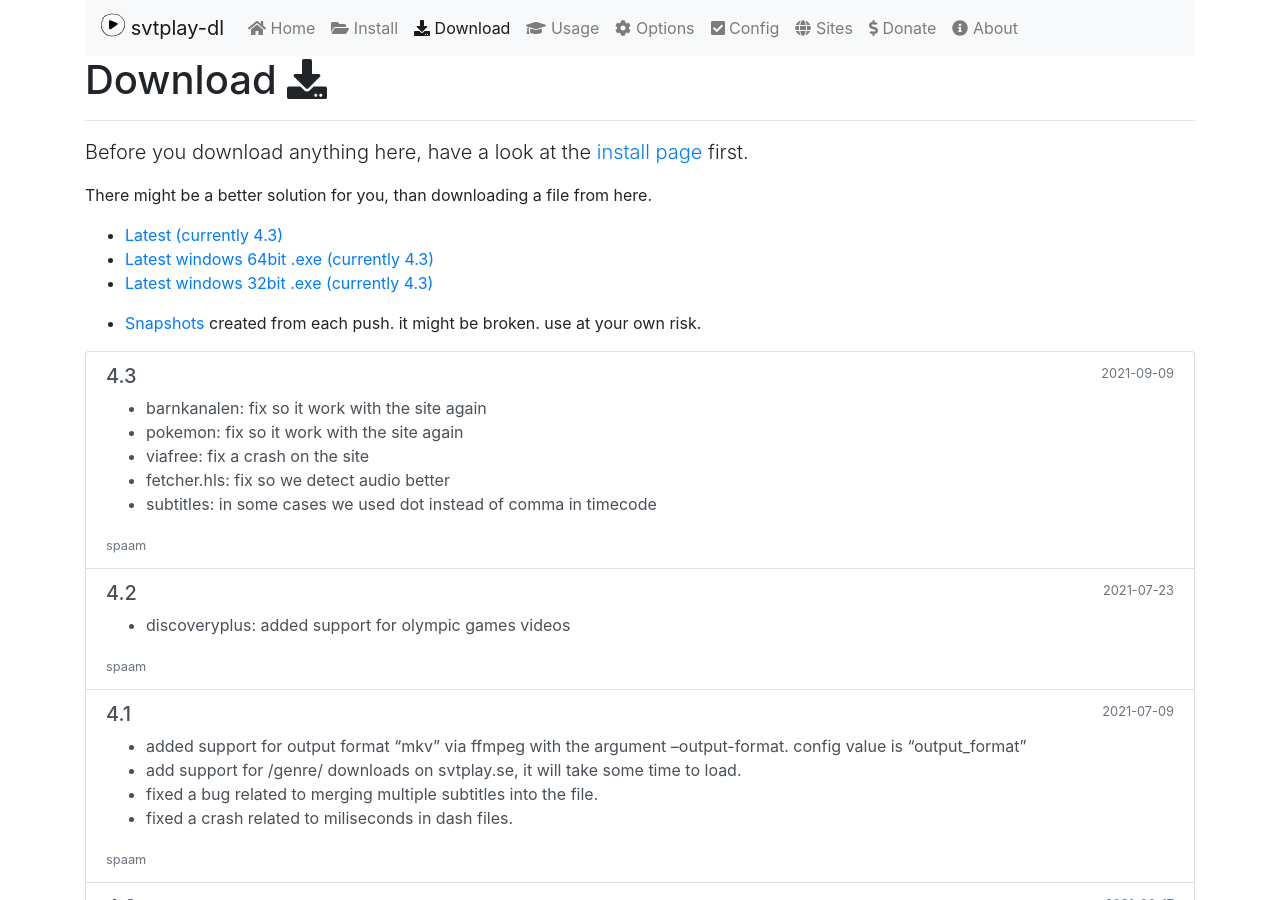
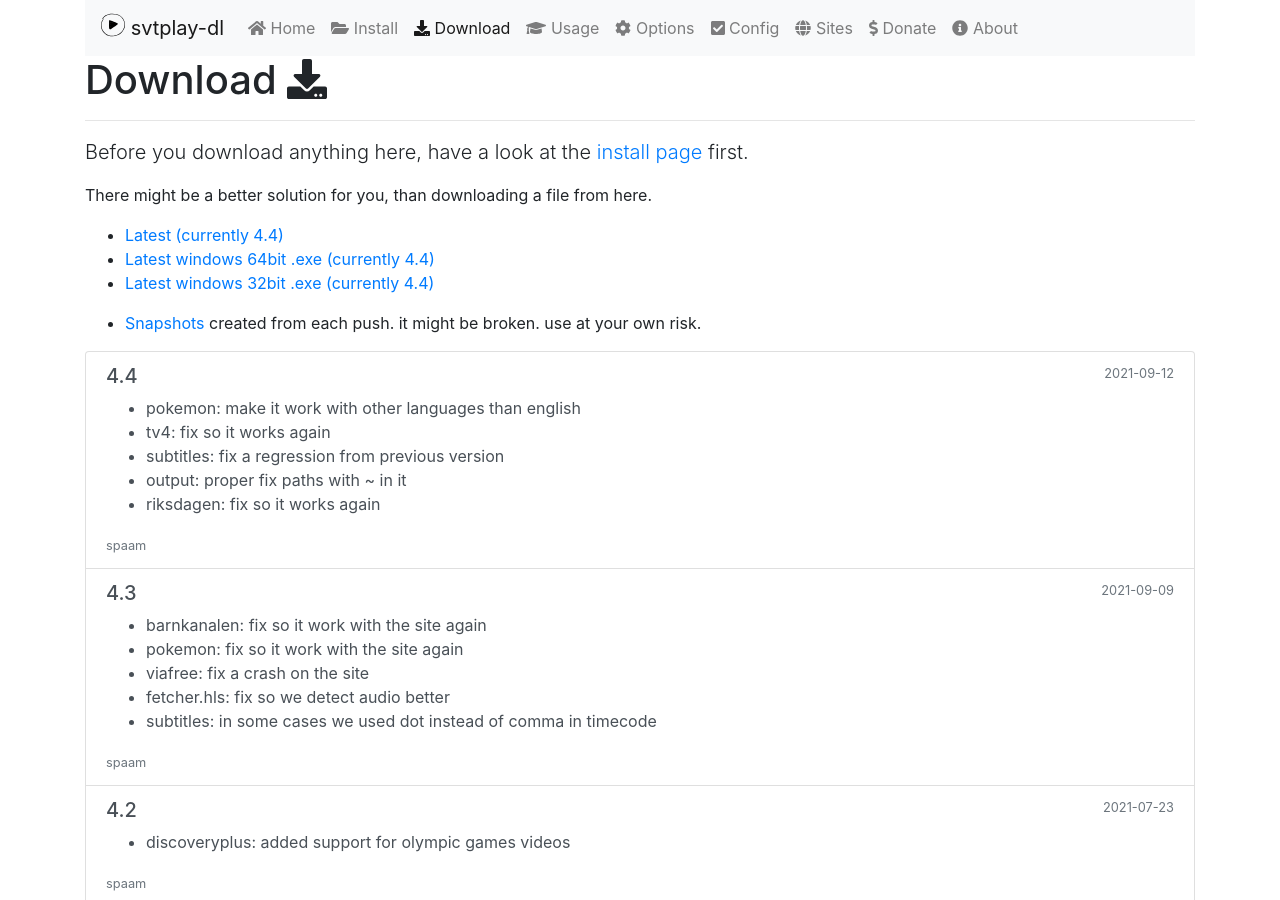
Before and after one commit to spaam/svtplay-dl-web, a Jekyll site: the page built from _pages/download.md, in a window 1280 px wide and 900 px high. Built offline with Jekyll 4.4.1, drawn with Linux system fonts in a browser that asks for light colours; nearby versions of some CDN libraries; comment, search, counter and statistics services are not loaded.

Commit message:
Add 4.4 release

```diff
--- a/_layouts/home.html
+++ b/_layouts/home.html
@@ -15,7 +15,7 @@
             <a href="/install/" class="btn btn-lg btn-outline-primary mb-3 mb-md-0 mr-md-3">Get started</a>
             <a href="/archive/" class="btn btn-lg btn-outline-secondary">Download</a>
         </div>
-        <p class="text-muted mb-0">Currently v4.3 (2021-09-09)</p>
+        <p class="text-muted mb-0">Currently v4.4 (2021-09-13)</p>
     </div>
     <div class="col-md-6">
         <img src="/assets/brand/logo.svg" width="256" height="256" class="img-fluid mb-3">
--- a/_pages/download.md
+++ b/_pages/download.md
@@ -10,9 +10,9 @@
 
 There might be a better solution for you, than downloading a file from here.
 
-* [Latest (currently 4.3)](https://svtplay-dl.se/download/4.3/svtplay-dl)
-* [Latest windows 64bit .exe (currently 4.3)](https://svtplay-dl.se/download/4.3/svtplay-dl-amd64.zip)
-* [Latest windows 32bit .exe (currently 4.3)](https://svtplay-dl.se/download/4.3/svtplay-dl-win32.zip)
+* [Latest (currently 4.4)](https://svtplay-dl.se/download/4.4/svtplay-dl)
+* [Latest windows 64bit .exe (currently 4.4)](https://svtplay-dl.se/download/4.4/svtplay-dl-amd64.zip)
+* [Latest windows 32bit .exe (currently 4.4)](https://svtplay-dl.se/download/4.4/svtplay-dl-win32.zip)
 
 * [Snapshots](/download/snapshots/) created from each push. it might be broken. use at your own risk.
 
--- /dev/null
+++ b/_posts/2021-09-13-4.4.md
@@ -0,0 +1,15 @@
+---
+layout: post
+title: 4.4
+date: 2021-09-13 00:10:00 +0200
+categories: releases
+windows-amd64: true
+windows-win32: true
+binary: true
+---
+
+* pokemon: make it work with other languages than english
+* tv4: fix so it works again
+* subtitles: fix a regression from previous version
+* output: proper fix paths with ~ in it
+* riksdagen: fix so it works again
```
